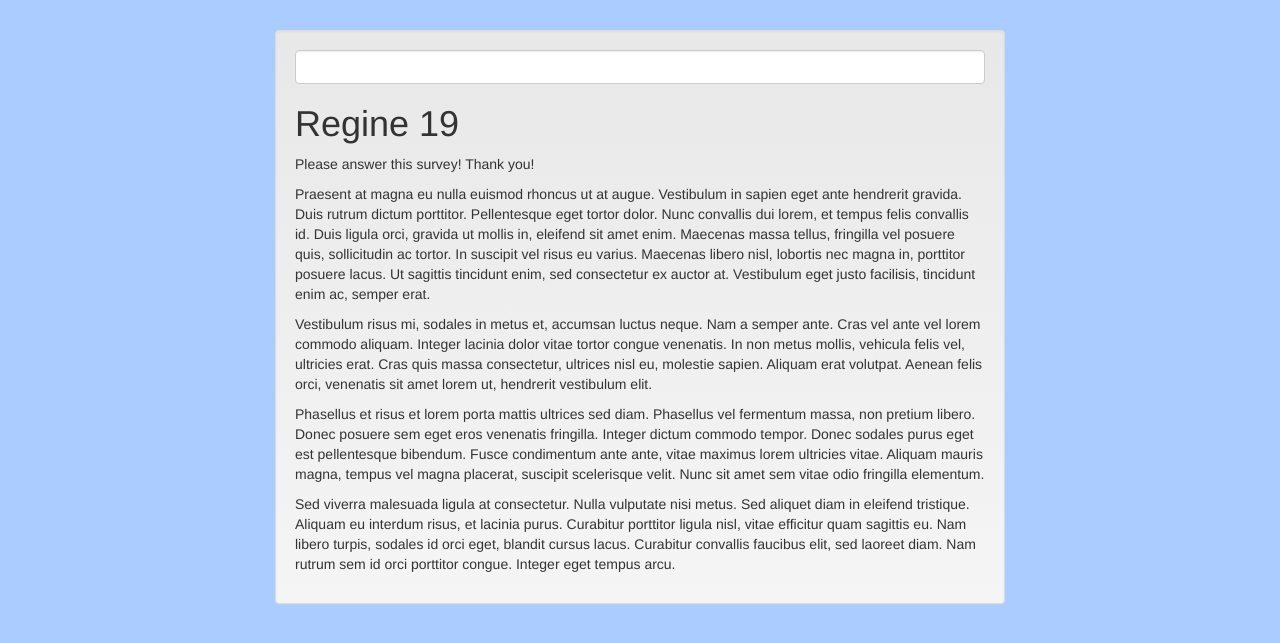
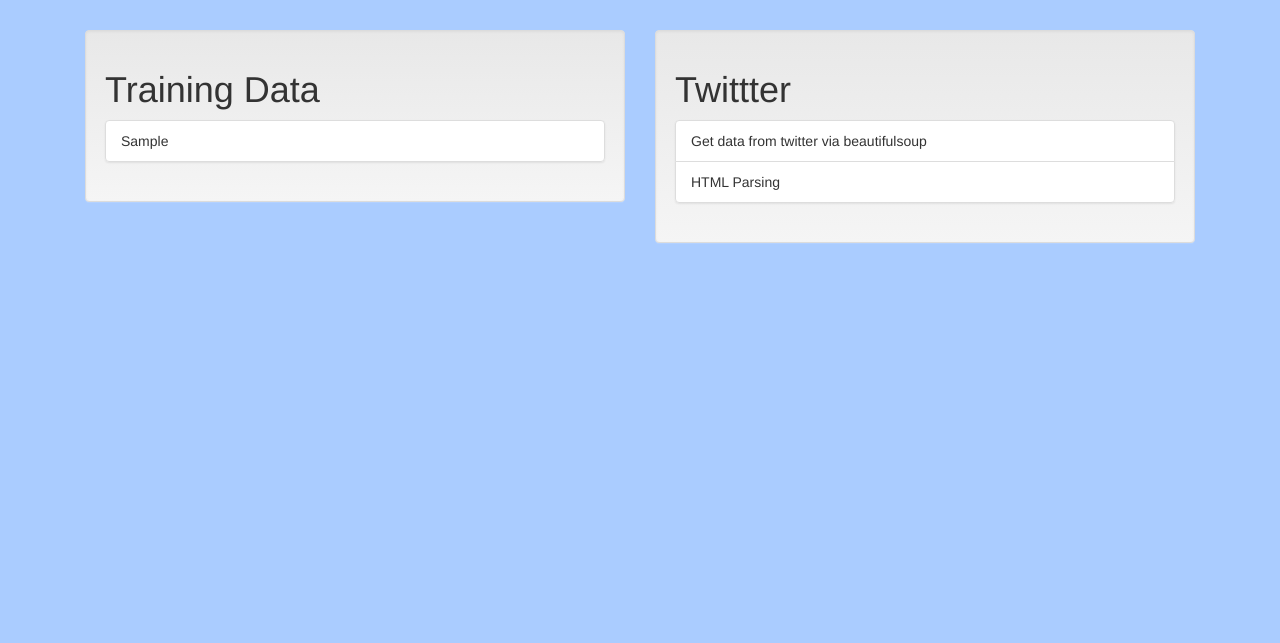
Before and after one commit to clrke/sarprit, a Django app: page / in a window 1280 px wide. Shown: the top 643 px of the page. Run offline with Django 3.2, Linux system fonts and the light colour scheme; tables that the repository leaves empty hold one stand-in row (values such as "Sample post"); some libraries are stand-ins or nearby versions.

Commit message:
Propose GUI for system

```diff
--- a/global/templates/survey/index.html
+++ b/global/templates/survey/index.html
@@ -1,7 +1,7 @@
 {% load staticfiles %}
 <html ng-app="SarpritApp">
 	<head>
-		<title> SARPRiT Survey </title>
+		<title> SARPRiT </title>
 		<link rel="stylesheet" type="text/css" href="{% static 'lib/bootstrap-3.2.0-dist/css/bootstrap.css' %}">
 		<link rel="stylesheet" type="text/css" href="{% static 'lib/bootstrap-3.2.0-dist/css/bootstrap-theme.css' %}">
 		<link rel="stylesheet" type="text/css" href="{% static 'src/css/main.css' %}">
@@ -10,32 +10,23 @@
 	</head>
 	<body>
 		<div class="container">
-			<div class="col-md-8 col-md-offset-2">
-				<div class="well" ng-controller="SurveyCtrl as survey">
-					<input type="text" class="form-control" ng-model="survey.title">
-					<h1> {[ survey.title ]} {{ person.name }} {{ person.age }} </h1>
-					<p>
-						<b>
-							<span ng-repeat="message in survey.messages">
-								{[ message.data1 ]} {[ message.data2 ]}...
-							</span>
-						</b>
-					</p>
-					<p>
-						Please answer this survey! Thank you!
-					</p>
-					<p>
-						Praesent at magna eu nulla euismod rhoncus ut at augue. Vestibulum in sapien eget ante hendrerit gravida. Duis rutrum dictum porttitor. Pellentesque eget tortor dolor. Nunc convallis dui lorem, et tempus felis convallis id. Duis ligula orci, gravida ut mollis in, eleifend sit amet enim. Maecenas massa tellus, fringilla vel posuere quis, sollicitudin ac tortor. In suscipit vel risus eu varius. Maecenas libero nisl, lobortis nec magna in, porttitor posuere lacus. Ut sagittis tincidunt enim, sed consectetur ex auctor at. Vestibulum eget justo facilisis, tincidunt enim ac, semper erat.
-					</p>
-					<p>
-						Vestibulum risus mi, sodales in metus et, accumsan luctus neque. Nam a semper ante. Cras vel ante vel lorem commodo aliquam. Integer lacinia dolor vitae tortor congue venenatis. In non metus mollis, vehicula felis vel, ultricies erat. Cras quis massa consectetur, ultrices nisl eu, molestie sapien. Aliquam erat volutpat. Aenean felis orci, venenatis sit amet lorem ut, hendrerit vestibulum elit.
-					</p>
-					<p>
-						Phasellus et risus et lorem porta mattis ultrices sed diam. Phasellus vel fermentum massa, non pretium libero. Donec posuere sem eget eros venenatis fringilla. Integer dictum commodo tempor. Donec sodales purus eget est pellentesque bibendum. Fusce condimentum ante ante, vitae maximus lorem ultricies vitae. Aliquam mauris magna, tempus vel magna placerat, suscipit scelerisque velit. Nunc sit amet sem vitae odio fringilla elementum.
-					</p>
-					<p>
-						Sed viverra malesuada ligula at consectetur. Nulla vulputate nisi metus. Sed aliquet diam in eleifend tristique. Aliquam eu interdum risus, et lacinia purus. Curabitur porttitor ligula nisl, vitae efficitur quam sagittis eu. Nam libero turpis, sodales id orci eget, blandit cursus lacus. Curabitur convallis faucibus elit, sed laoreet diam. Nam rutrum sem id orci porttitor congue. Integer eget tempus arcu.
-					</p>
+			<div class="col-md-6">
+				<div class="well" ng-controller="SystemCtrl as system">
+					<h1>Training Data</h1>
+					<ul class="list-group">
+						{% for review in reviews %}
+							<li class="list-group-item">{{ review }}</li>
+						{% endfor %}
+					</ul>
+				</div>
+			</div>
+			<div class="col-md-6">
+				<div class="well" ng-controller="TwitterCtrl as twitter">
+					<h1>Twittter</h1>
+					<ul class="list-group">
+						<li class="list-group-item">Get data from twitter via beautifulsoup</li>
+						<li class="list-group-item">HTML Parsing</li>
+					</ul>
 				</div>
 			</div>
 		</div>
--- a/survey/views.py
+++ b/survey/views.py
@@ -6,11 +6,7 @@
 
 
 def index(request):
-	person = {
-		"name" : "Regine",
-		"age" : 19
-	}
-	return render(request, 'survey/index.html', {"person": person})
+	return render(request, 'survey/index.html', {"reviews": Review.objects.all()})
 
 def index2(request):
 	if request.method == "POST":
```
